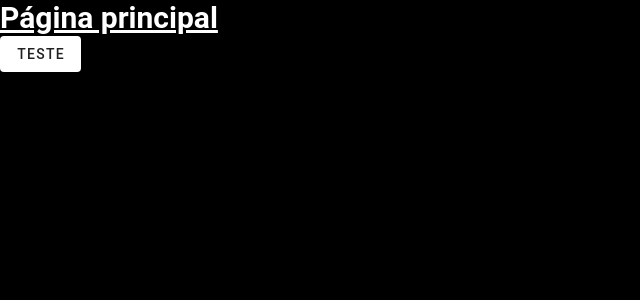
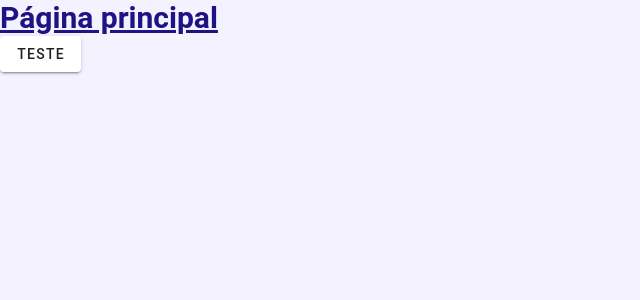
Before and after one commit to Marianarosadev/project-manager, a Nuxt app: page / in a window 1280 px wide. Shown: the top 300 px of the page, without its empty margins (0-640 px from the left). Built offline with nearby package versions, Linux system fonts and the light colour scheme.

Commit message:
Configuração das cores base do sistema

```diff
--- a/src/assets/styles/main.scss
+++ b/src/assets/styles/main.scss
@@ -2,11 +2,24 @@
 @tailwind components;
 @tailwind utilities;
 
+$primary-color: #695CCD;
+$secondary-color: #2C0063;
+$accent-color: #FFB23D;
+$background: #F4F2FF;
+$title-color: #1F1283;
+$text-color: #717171;
+
+html, body {
+  height: 100%;
+}
+
 body {
   margin: 0;
-  background-color: black;
+  background-color: $background;
+  color: $text-color;
 
-  h1 {
-    color: white;
+  h1, h2 {
+    color: $title-color;
+    font-weight: 600;
   }
 }
--- a/src/plugins/vuetify.ts
+++ b/src/plugins/vuetify.ts
@@ -4,6 +4,23 @@ import { createVuetify } from 'vuetify'
 
 export default defineNuxtPlugin((app) => {
   const vuetify = createVuetify({
+    theme: {
+      themes: {
+        light: {
+          dark: false,
+          colors: {
+            primary: '#695CCD',
+            secondary: '#2C0063',
+            accent: '#FFB23D',
+            error: '#F44336',
+            info: '#2196F3',
+            success: '#4CAF50',
+            warning: '#FF9800',
+            background: '#F4F2FF',
+          }
+        },
+      },
+    },
   })
   app.vueApp.use(vuetify)
 })
--- a/tailwind.config.js
+++ b/tailwind.config.js
@@ -7,7 +7,16 @@ export default {
     './src/**/*.html'
   ],
   theme: {
-    extend: {},
+    extend: {
+      colors: {
+        primary: '#695CCD',
+        secondary: '#2C0063',
+        accent: '#FFB23D',
+        background: '#F4F2FF',
+        title: '#1F1283',
+        text: "#717171"
+      },
+    },
   },
   plugins: [],
 }
```
